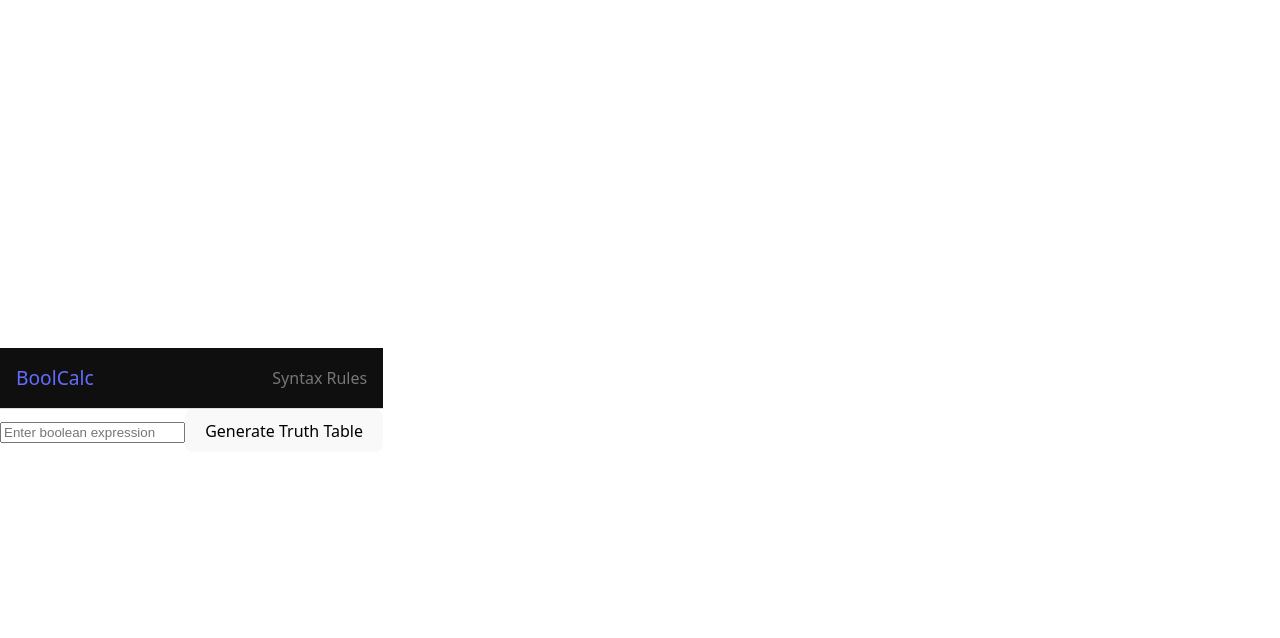
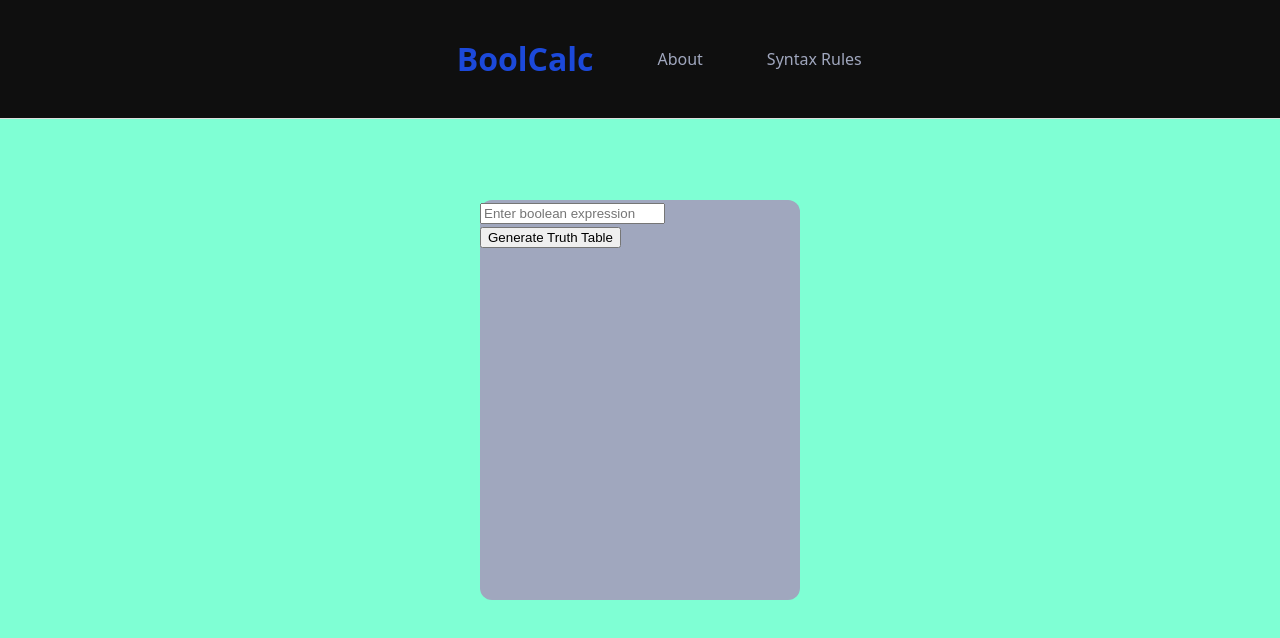
Before and after one commit to linus-319/boolcalc, a React (Vite) app: page / in a window 1280 px wide. Shown: the top 638 px of the page. Built offline with nearby package versions, Linux system fonts and the light colour scheme.

Commit message:
i'm a css n00b

```diff
--- a/src/App.tsx
+++ b/src/App.tsx
@@ -2,15 +2,17 @@ import { BrowserRouter as Router, Routes, Route } from 'react-router-dom'
 import Navbar from './components/Navbar'
 import Home from './pages/Home'
 import Syntax from './pages/Syntax'
+import About from './pages/About'
 
 function App() {
   return (
     <Router>
-      <div className="min-h-screen bg-gray-950 text-white">
-        <Navbar />
+      <Navbar />
+      <div className="app-container">
         <Routes>
           <Route path="/" element={<Home />} />
           <Route path="/syntax" element={<Syntax />} />
+          <Route path="/about" element={<About />} />
         </Routes>
       </div>
     </Router>
--- a/src/components/ExprInput.tsx
+++ b/src/components/ExprInput.tsx
@@ -40,29 +40,23 @@ export default function ExprInput() {
   }
 
   return (
-    <div className="flex justify-center items-center">
-      <form
-        className="flex flex-col items-center gap-2 w-full max-w-xs"
-        onSubmit={handleSubmit}
-      >
+    <div className="form-container" >
+      <form onSubmit={handleSubmit}>
         <input
-          className="border border-gray-300 rounded-md px-3 py-2 focus:outline-none focus:ring-2 focus:ring-blue-400 shadow-sm w-full text-center"
+          className=""
           type="text"
           placeholder="Enter boolean expression"
           value={input}
           onChange={e => setInput(e.target.value)}
         />
-        <button
-          type="submit"
-          className="bg-blue-600 text-white px-4 py-2 rounded-lg hover:bg-blue-700 transition-colors font-semibold shadow"
-        >
+        <button type="submit">
           Generate Truth Table
         </button>
       </form>
       {result && (
-        <div className="mt-4 w-full max-w-xs bg-gray-900 rounded p-2 text-sm">
+        <div className="">
           {result.type === "Invalid"
-            ? <span className="text-red-600">{result.msg}</span>
+            ? <span className="">{result.msg}</span>
             : <TruthTable table={result.type === "ValidTable" ? result : null} />
           }
         </div>
--- a/src/components/Navbar.tsx
+++ b/src/components/Navbar.tsx
@@ -2,28 +2,21 @@ import { Link } from 'react-router-dom'
 
 export default function Navbar() {
   return (
-    <nav style={{
-      display: 'flex',
-      alignItems: 'center',
-      justifyContent: 'space-between',
-      padding: '1rem',
-      background: '#0f0f0f',
-      borderBottom: '1px solid #ddd'
-    }}>
-      <div style={{ fontWeight: 'bold', fontSize: '1.2rem' }}>
-        <Link to="/">
-          BoolCalc
-        </Link>
-      </div>
-      <ul style={{
-        display: 'flex',
-        gap: '1.5rem',
-        listStyle: 'none',
-        margin: 0,
-        padding: 0
-      }}>
+    <nav className='nav-bar'>
+
+      <ul className='nav-list'>
         <li>
-          <Link to='/syntax' style={{ textDecoration: 'none', color: '#777' }}>
+          <Link to="/" className='logo'>
+            BoolCalc
+          </Link>
+        </li>
+        <li>
+          <Link to="/about" className='nav-link'>
+            About
+          </Link>
+        </li>
+        <li >
+          <Link to='/syntax' className='nav-link'>
             Syntax Rules
           </Link>
         </li>
--- a/src/components/SyntaxRules.tsx
+++ b/src/components/SyntaxRules.tsx
@@ -1,23 +1,23 @@
 export default function SyntaxRules() {
   return (
     <>
-      <h1 className="mx-4 mt-4 text-center text-xl">Boolean Algebra Syntax</h1>
-      <div className="flex justify-center items-center my-6">
-        <table className="border-xl border-gray-800 rounded shadow bg-white">
+      <h1 className="">Boolean Algebra Syntax</h1>
+      <div className="">
+        <table className="">
           <thead>
-            <tr className="bg-gray-200 text-black text-center">
-              <th className="px-4 py-2 border">And</th>
-              <th className="px-4 py-2 border">Or</th>
-              <th className="px-4 py-2 border">Not</th>
-              <th className="px-4 py-2 border">( )</th>
+            <tr className="">
+              <th className="">And</th>
+              <th className="">Or</th>
+              <th className="">Not</th>
+              <th className="">( )</th>
             </tr>
           </thead>
           <tbody>
-            <tr className="text-black text-center">
-              <td className="px-4 py-2 border font-mono text-lg">*</td>
-              <td className="px-4 py-2 border font-mono text-lg">+</td>
-              <td className="px-4 py-2 border font-mono text-lg">!</td>
-              <td className="px-4 py-2 border font-mono text-lg">( )</td>
+            <tr className="">
+              <td className="">*</td>
+              <td className="">+</td>
+              <td className="">!</td>
+              <td className="">( )</td>
             </tr>
           </tbody>
         </table>
--- a/src/components/TruthTable.tsx
+++ b/src/components/TruthTable.tsx
@@ -10,11 +10,11 @@ export default function TruthTable({ table }: TruthTableProps) {
   if (!table || table.type !== "ValidTable") return null
 
   return (
-    <table className="table-auto w-full text-center border-collapse">
+    <table className="">
       <thead>
         <tr>
           {table.header.map((col, idx) => (
-            <th key={idx} className="border px-2 py-1">{col}</th>
+            <th key={idx} className="">{col}</th>
           ))}
         </tr>
       </thead>
@@ -22,7 +22,7 @@ export default function TruthTable({ table }: TruthTableProps) {
         {table.rows.map((row, rIdx) => (
           <tr key={rIdx}>
             {row.map((cell, cIdx) => (
-              <td key={cIdx} className="border px-2 py-1">{+cell}</td>
+              <td key={cIdx} className="">{+cell}</td>
             ))}
           </tr>
         ))}
--- a/src/index.css
+++ b/src/index.css
@@ -3,17 +3,17 @@
   line-height: 1.5;
   font-weight: 400;
 
-  color-scheme: light dark;
+  /* color-scheme: light dark; */
   color: rgba(255, 255, 255, 0.87);
   background-color: #242424;
 
-  font-synthesis: none;
+  /* font-synthesis: none;
   text-rendering: optimizeLegibility;
   -webkit-font-smoothing: antialiased;
-  -moz-osx-font-smoothing: grayscale;
+  -moz-osx-font-smoothing: grayscale;  */
 }
 
-a {
+/* a {
   font-weight: 500;
   color: #646cff;
   text-decoration: inherit;
@@ -21,12 +21,67 @@ a {
 
 a:hover {
   color: #535bf2;
+} */
+
+.nav-bar {
+  display: flex;
+  justify-content: center;
+  align-items: center;
+  padding: 1.2rem;
+  background: #0f0f0f;
+  border-bottom: 1px solid #ddd;
+  width: 100vw;
+  position: fixed;
+}
+
+.logo {
+  text-decoration: none;
+  font-weight: bold;
+  font-size: 2rem;
+  text-align: start;
+  color: #1c49da;
+  margin: 20px;
+
+}
+
+.nav-link {
+  text-decoration: none;
+  color: #a0a7be;
+  margin: 20px;
+}
+
+.nav-list {
+  align-items: center;
+  display: flex;
+  gap: 1.5rem;
+  list-style: none;
+  margin-left: 0;
+  padding: 0;
+}
+
+.parent-div {
+  background-color: aquamarine;
+  display: flex;
+  justify-content: center;
+  align-items: center;
+  width: 100vw;
+  height: 100vh;
+}
+
+.form-container {
+  background-color: #a0a7be;
+  height: 50%;
+  width: 25%;
+  justify-content: center;
+  align-items: center;
+  border-radius: 12px;
 }
 
 body {
   margin: 0;
-  display: flex;
-  place-items: center;
+  /* display: flex;
+  justify-content: center;
+  align-items: center; */
   min-width: 320px;
   min-height: 100vh;
 }
@@ -36,7 +91,7 @@ h1 {
   line-height: 1.1;
 }
 
-button {
+/* button {
   border-radius: 8px;
   border: 1px solid transparent;
   padding: 0.6em 1.2em;
@@ -46,16 +101,22 @@ button {
   background-color: #1a1a1a;
   cursor: pointer;
   transition: border-color 0.25s;
-}
+} */
 
-button:hover {
+/* button:hover {
   border-color: #646cff;
 }
 
 button:focus,
 button:focus-visible {
   outline: 4px auto -webkit-focus-ring-color;
-}
+} */
+
+/* .app-container {
+  max-width: 600px;
+  margin: 0 auto;
+  padding: 16px;
+} */
 
 @media (prefers-color-scheme: light) {
   :root {
@@ -63,11 +124,11 @@ button:focus-visible {
     background-color: #ffffff;
   }
 
-  a:hover {
+  /* a:hover {
     color: #747bff;
   }
 
   button {
     background-color: #f9f9f9;
-  }
+  } */
 }
--- /dev/null
+++ b/src/pages/About.tsx
@@ -0,0 +1,26 @@
+export default function About() {
+    return (
+        <div>
+            <p>This is a placeholder.</p>
+            <p>This is a placeholder.</p>
+            <p>This is a placeholder.</p>
+            <p>This is a placeholder.</p>
+            <p>This is a placeholder.</p>
+            <p>This is a placeholder.</p>
+            <p>This is a placeholder.</p>
+            <p>This is a placeholder.</p>
+            <p>This is a placeholder.</p>
+            <p>This is a placeholder.</p>
+            <p>This is a placeholder.</p>
+            <p>This is a placeholder.</p>
+            <p>This is a placeholder.</p>
+            <p>This is a placeholder.</p>
+            <p>This is a placeholder.</p>
+            <p>This is a placeholder.</p>
+            <p>This is a placeholder.</p>
+            <p>This is a placeholder.</p>
+            <p>This is a placeholder.</p>
+            <p>This is a placeholder.</p>
+        </div>
+    )
+}
--- a/src/pages/Home.tsx
+++ b/src/pages/Home.tsx
@@ -2,8 +2,10 @@ import ExprInput from "../components/ExprInput"
 
 export default function Home() {
   return (
-    <div className="m-8">
-      <ExprInput />
+    <div className="parent-div">
+      {/* <div className="form-container"> */}
+        <ExprInput />
+      {/* </div> */}
     </div>
   )
 }
```
Also changed, not shown: src/components/ValidExprExamples.tsx (+20 -20 lines).
